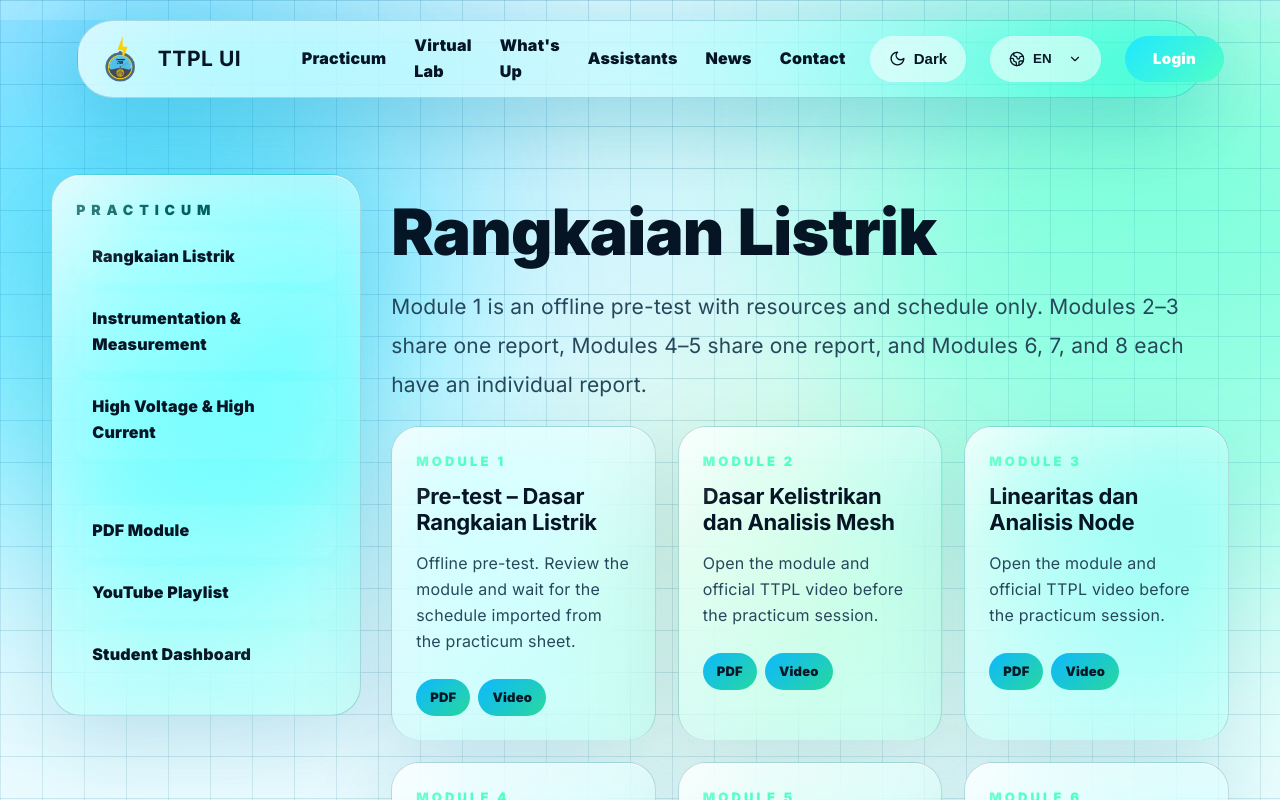
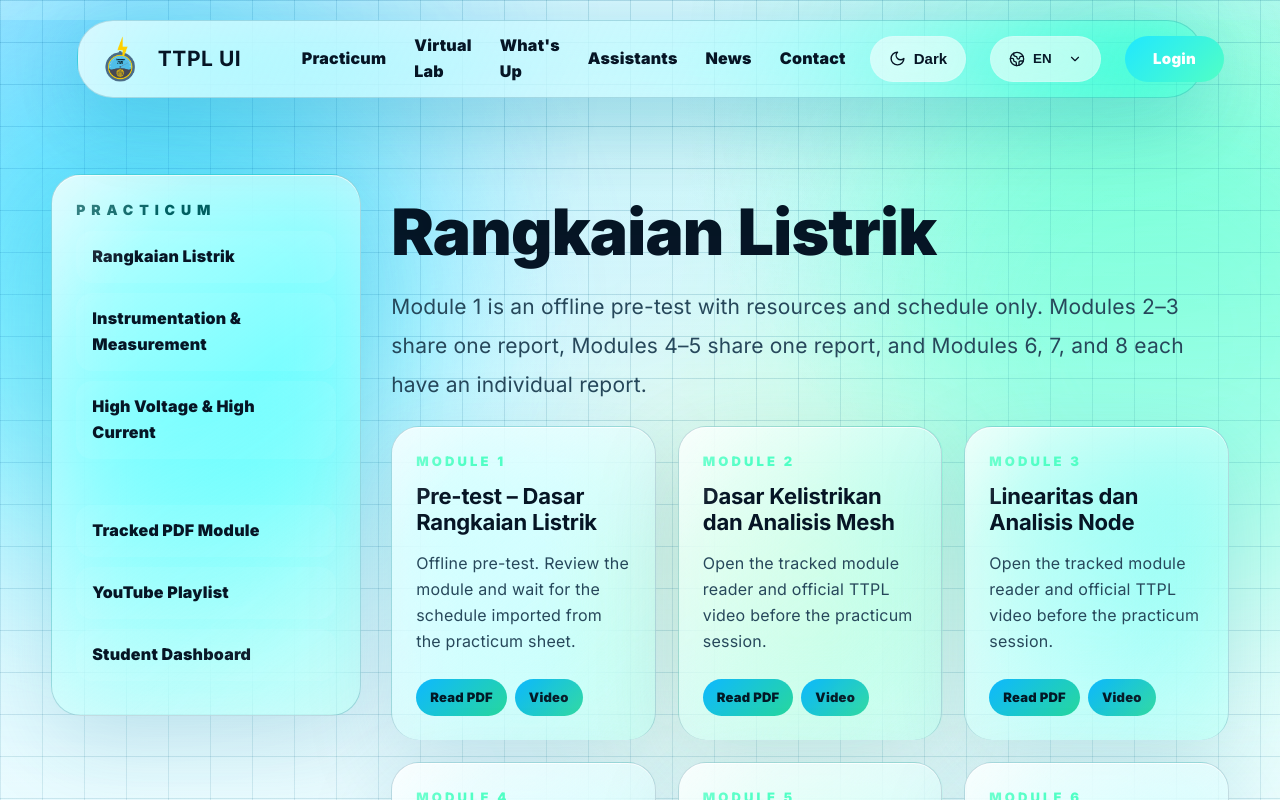
Before and after one commit to shannon-aurelia/TTPL-UI-Website, a Next.js app: page /practicum/rl in a window 1280 px wide. Shown: the top 800 px of the page. Built offline with nearby package versions, Linux system fonts and the light colour scheme; no server answers.

Commit message:
route rl modules through tracked reader

```diff
--- a/app/practicum/rl/page.jsx
+++ b/app/practicum/rl/page.jsx
@@ -2,6 +2,7 @@ import Link from 'next/link';
 import ReportSubmissionPanel from '../../../components/ReportSubmissionPanel';
 import { REPORT_GROUPS } from '../../../lib/practicum';
 
+const pdf = '/modules/modul-rangkaian-listrik-2025-2026.pdf';
 const modules = [
   'Pre-test – Dasar Rangkaian Listrik',
   'Dasar Kelistrikan dan Analisis Mesh',
@@ -13,6 +14,10 @@ const modules = [
   'Rangkaian Tiga Fasa'
 ];
 
+function readerHref(moduleNumber, title) {
+  return `/reader?track=rl&module=${moduleNumber}&src=${encodeURIComponent(pdf)}&title=${encodeURIComponent(title)}`;
+}
+
 export default function Page() {
   return <section className="section module-layout">
     <aside className="sidebar liquid">
@@ -21,7 +26,7 @@ export default function Page() {
       <Link className="side-link" href="/practicum/idp">Instrumentation & Measurement</Link>
       <Link className="side-link" href="/practicum/t3">High Voltage & High Current</Link>
       <br/>
-      <a className="side-link" href="/modules/modul-rangkaian-listrik-2025-2026.pdf" target="_blank">PDF Module</a>
+      <Link className="side-link" href={readerHref(1, modules[0])}>Tracked PDF Module</Link>
       <a className="side-link" href="https://www.youtube.com/@ttplftui/playlists" target="_blank">YouTube Playlist</a>
       <Link className="side-link" href="/portal">Student Dashboard</Link>
     </aside>
@@ -31,8 +36,8 @@ export default function Page() {
       <div className="module-grid">{modules.map((module, index) => <div className="module-card" key={module}>
         <div className="num">Module {index + 1}</div>
         <h3>{module}</h3>
-        <p>{index === 0 ? 'Offline pre-test. Review the module and wait for the schedule imported from the practicum sheet.' : 'Open the module and official TTPL video before the practicum session.'}</p>
-        <a className="chip" href="/modules/modul-rangkaian-listrik-2025-2026.pdf" target="_blank">PDF</a>
+        <p>{index === 0 ? 'Offline pre-test. Review the module and wait for the schedule imported from the practicum sheet.' : 'Open the tracked module reader and official TTPL video before the practicum session.'}</p>
+        <Link className="chip" href={readerHref(index + 1, module)}>Read PDF</Link>
         <a className="chip" href="https://www.youtube.com/@ttplftui/playlists" target="_blank">Video</a>
       </div>)}</div>
       <div className="timeline-wrap report-map"><div className="eyebrow">Report grouping</div><h2>Five RL submission checkpoints.</h2><div className="report-group-grid">{REPORT_GROUPS.rl.map((group) => <div className="report-group-card" key={group.id}><b>{group.title}</b><span>Modules {group.modules.join(' & ')}</span><p>{group.submission ? 'PDF submission opens only when the attendance sheet marks the student as present or late.' : group.note}</p></div>)}</div></div>
```
